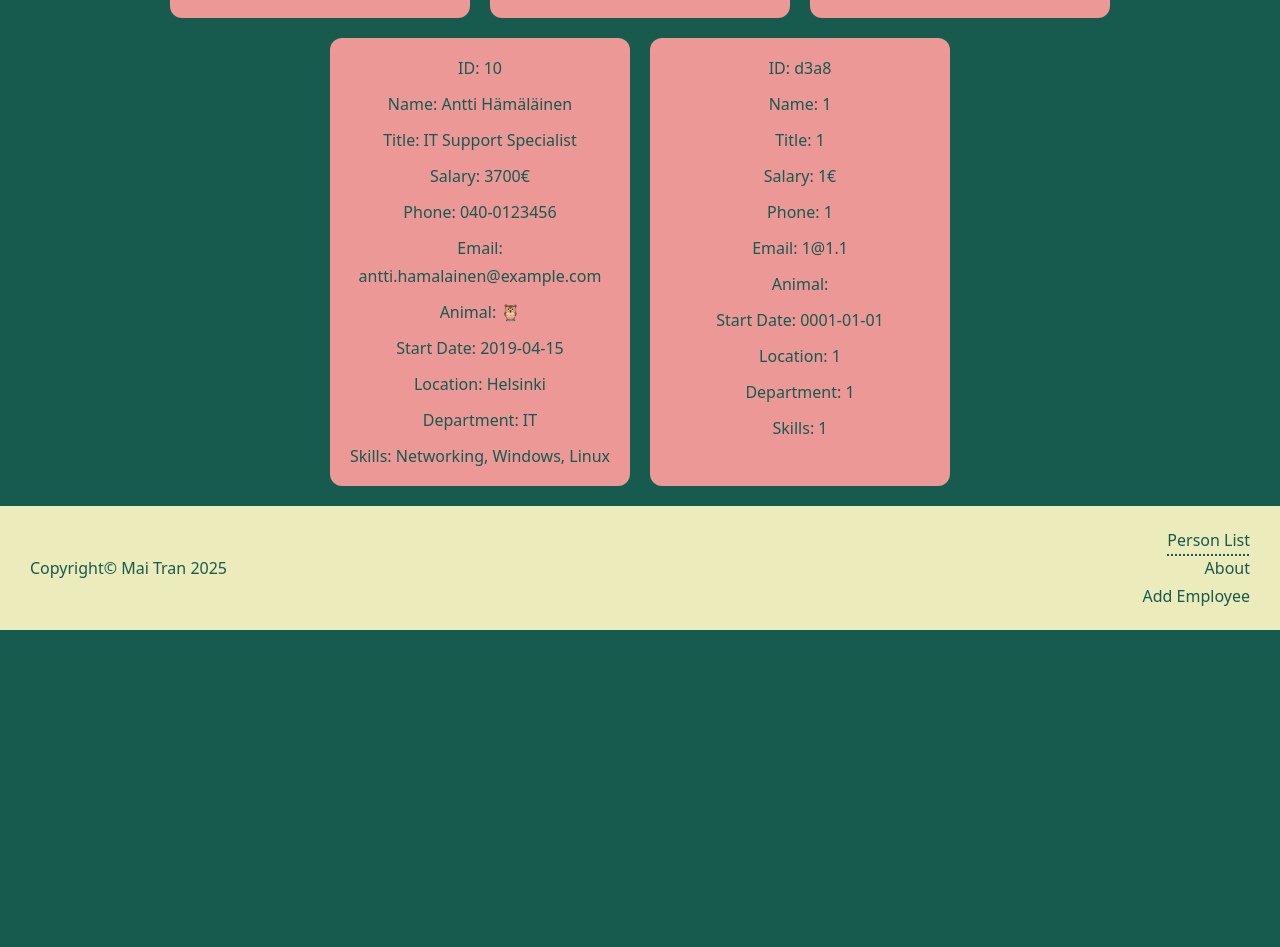
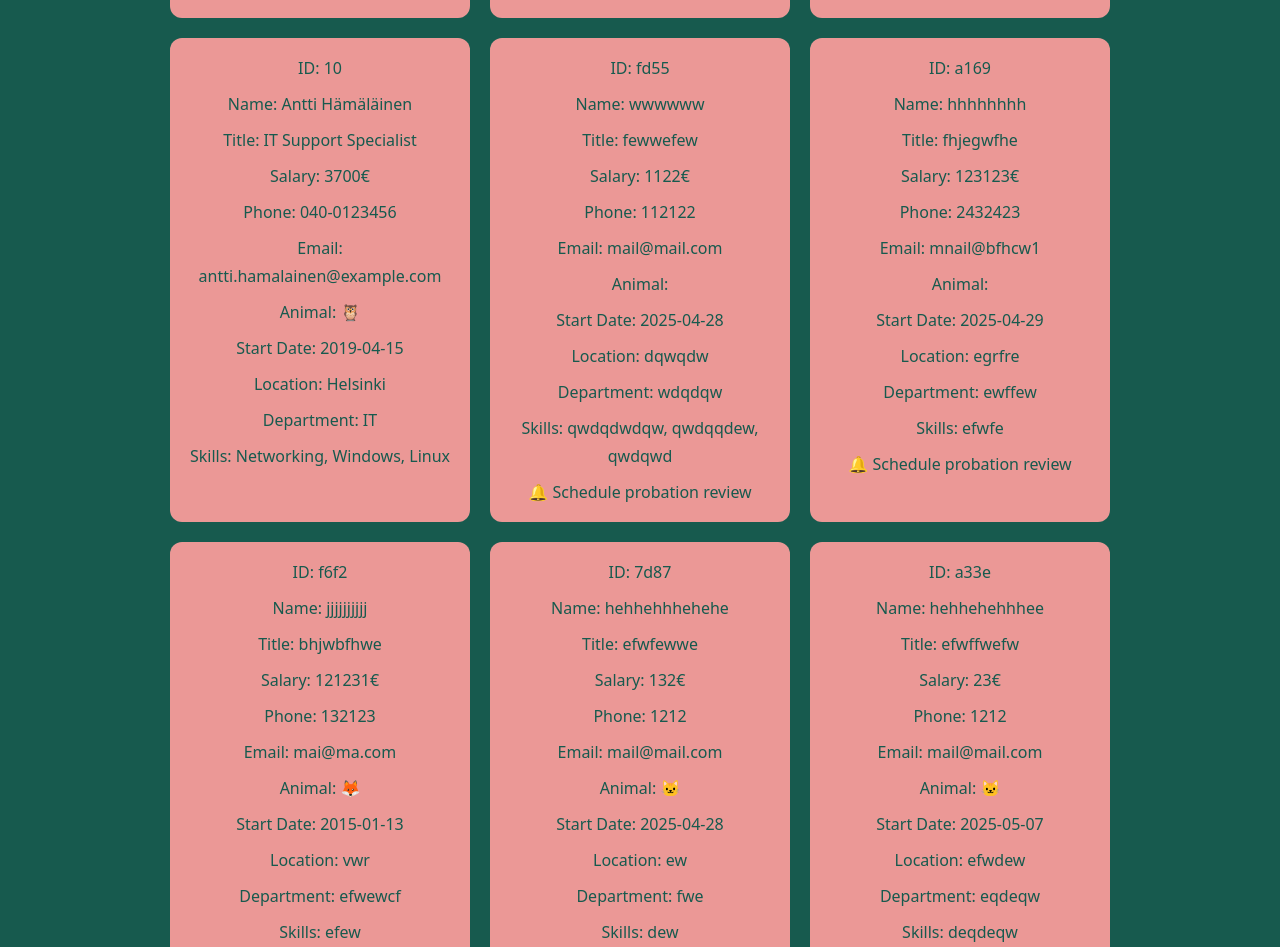
Before and after one commit to MaiTran41/hr_app, a React (Vite) app: page / in a window 1280 px wide. Shown: the part 1725-2672 px from the top of the page. Before the commit the page ends 2355 px from the top, so only its background shows below. Built offline with nearby package versions, Linux system fonts and the light colour scheme; data requests are answered from the project's data file.

Commit message:
add step4 solution, update emojisMap.data

```diff
--- a/db.json
+++ b/db.json
@@ -11,10 +11,7 @@
       "startDate": "2018-04-01",
       "location": "Helsinki",
       "department": "Human Resources",
-      "skills": [
-        "Recruiting",
-        "Communication"
-      ]
+      "skills": ["Recruiting", "Communication"]
     },
     {
       "id": "2",
@@ -27,11 +24,7 @@
       "startDate": "2024-12-15",
       "location": "Tampere",
       "department": "Engineering",
-      "skills": [
-        "JavaScript",
-        "React",
-        "Node.js"
-      ]
+      "skills": ["JavaScript", "React", "Node.js"]
     },
     {
       "id": "3",
@@ -44,11 +37,7 @@
       "startDate": "2020-01-10",
       "location": "Turku",
       "department": "Marketing",
-      "skills": [
-        "Social Media",
-        "Content Creation",
-        "SEO"
-      ]
+      "skills": ["Social Media", "Content Creation", "SEO"]
     },
     {
       "id": "4",
@@ -61,11 +50,7 @@
       "startDate": "2025-01-04",
       "location": "Helsinki",
       "department": "Finance",
-      "skills": [
-        "Financial Modeling",
-        "Data Analysis",
-        "Reporting"
-      ]
+      "skills": ["Financial Modeling", "Data Analysis", "Reporting"]
     },
     {
       "id": "5",
@@ -78,11 +63,7 @@
       "startDate": "2021-03-08",
       "location": "Espoo",
       "department": "Design",
-      "skills": [
-        "UI Design",
-        "Prototyping",
-        "Figma"
-      ]
+      "skills": ["UI Design", "Prototyping", "Figma"]
     },
     {
       "id": "6",
@@ -95,10 +76,7 @@
       "startDate": "2016-11-14",
       "location": "Vantaa",
       "department": "Operations",
-      "skills": [
-        "Project Planning",
-        "Team Leadership"
-      ]
+      "skills": ["Project Planning", "Team Leadership"]
     },
     {
       "id": "7",
@@ -111,10 +89,7 @@
       "startDate": "2022-01-17",
       "location": "Oulu",
       "department": "Customer Service",
-      "skills": [
-        "Problem Solving",
-        "Communication"
-      ]
+      "skills": ["Problem Solving", "Communication"]
     },
     {
       "id": "8",
@@ -127,11 +102,7 @@
       "startDate": "2015-07-03",
       "location": "Tampere",
       "department": "Engineering",
-      "skills": [
-        "Python",
-        "AWS",
-        "System Architecture"
-      ]
+      "skills": ["Python", "AWS", "System Architecture"]
     },
     {
       "id": "9",
@@ -144,11 +115,7 @@
       "startDate": "2020-09-01",
       "location": "Jyväskylä",
       "department": "Sales",
-      "skills": [
-        "Negotiation",
-        "CRM",
-        "Presentation"
-      ]
+      "skills": ["Negotiation", "CRM", "Presentation"]
     },
     {
       "id": "10",
@@ -161,26 +128,98 @@
       "startDate": "2019-04-15",
       "location": "Helsinki",
       "department": "IT",
-      "skills": [
-        "Networking",
-        "Windows",
-        "Linux"
-      ]
+      "skills": ["Networking", "Windows", "Linux"]
     },
     {
-      "id": "d3a8",
-      "name": "1",
-      "title": "1",
-      "salary": "1",
-      "phone": "1",
-      "email": "1@1.1",
-      "animal": "1",
-      "startDate": "0001-01-01",
-      "location": "1",
-      "department": "1",
-      "skills": [
-        "1"
-      ]
+      "id": "fd55",
+      "name": "wwwwww",
+      "title": "fewwefew",
+      "salary": "1122",
+      "phone": "112122",
+      "email": "mail@mail.com",
+      "animal": "qwddqwqw",
+      "startDate": "2025-04-28",
+      "location": "dqwqdw",
+      "department": "wdqdqw",
+      "skills": ["qwdqdwdqw", " qwdqqdew", " qwdqwd"]
+    },
+    {
+      "id": "a169",
+      "name": "hhhhhhhh",
+      "title": "fhjegwfhe",
+      "salary": "123123",
+      "phone": "2432423",
+      "email": "mnail@bfhcw1",
+      "animal": "njgnvjkw",
+      "startDate": "2025-04-29",
+      "location": "egrfre",
+      "department": "ewffew",
+      "skills": ["efwfe"]
+    },
+    {
+      "id": "f6f2",
+      "name": "jjjjjjjjjj",
+      "title": "bhjwbfhwe",
+      "salary": "121231",
+      "phone": "132123",
+      "email": "mai@ma.com",
+      "animal": "fox",
+      "startDate": "2015-01-13",
+      "location": "vwr",
+      "department": "efwewcf",
+      "skills": ["efew"]
+    },
+    {
+      "id": "7d87",
+      "name": "hehhehhhehehe",
+      "title": "efwfewwe",
+      "salary": "132",
+      "phone": "1212",
+      "email": "mail@mail.com",
+      "animal": "cat",
+      "startDate": "2025-04-28",
+      "location": "ew",
+      "department": "fwe",
+      "skills": ["dew"]
+    },
+    {
+      "id": "a33e",
+      "name": "hehhehehhhee",
+      "title": "efwffwefw",
+      "salary": "23",
+      "phone": "1212",
+      "email": "mail@mail.com",
+      "animal": "cat",
+      "startDate": "2025-05-07",
+      "location": "efwdew",
+      "department": "eqdeqw",
+      "skills": ["deqdeqw"]
+    },
+    {
+      "id": "43c3",
+      "name": "test",
+      "title": "frewrerew",
+      "salary": "3212412",
+      "phone": "123123",
+      "email": "mail@mail.com",
+      "animal": "koala",
+      "startDate": "2025-04-29",
+      "location": "efwefw",
+      "department": "efwefw",
+      "skills": ["efwewfwwef"]
+    },
+    {
+      "id": "948d",
+      "name": "TEST2",
+      "title": "erwfffew",
+      "salary": "1122",
+      "phone": "121",
+      "email": "mail@gmail.com",
+      "animal": "dolphin",
+      "startDate": "2025-04-29",
+      "location": "rq",
+      "department": "swde",
+      "skills": ["as"]
     }
   ]
 }
--- a/src/App.jsx
+++ b/src/App.jsx
@@ -1,4 +1,4 @@
-import { createBrowserRouter, RouterProvider } from "react-router-dom";
+import { createBrowserRouter, RouterProvider } from "react-router";
 import "./App.css";
 import PersonList from "./pages/PersonList.jsx";
 import About from "./pages/About.jsx";
@@ -19,7 +19,7 @@ function App() {
   }, []);
 
   const addEmployeeHandler = (newEmployee) => {
-    setEmployeesData((prev) => [...prev, { ...newEmployee, id: Date.now() }]);
+    setEmployeesData((prev) => [...prev, newEmployee]);
   };
 
   const router = createBrowserRouter([
--- a/src/components/Person/PersonCard.jsx
+++ b/src/components/Person/PersonCard.jsx
@@ -40,25 +40,37 @@ const shouldRenderProbationMsg = (startDate) => {
   return isWithinSixMonths(startDate, today);
 };
 
-const PersonCard = (props) => {
+const PersonCard = ({
+  id,
+  name,
+  title,
+  salary,
+  phone,
+  email,
+  animal,
+  startDate,
+  location,
+  department,
+  skills,
+}) => {
   return (
     <div className="person-block">
-      <p>ID: {props.id}</p>
-      <p>Name: {props.name}</p>
-      <p>Title: {props.title}</p>
-      <p>Salary: {props.salary}€</p>
-      <p>Phone: {props.phone}</p>
-      <p>Email: {props.email}</p>
-      <p>Animal: {emojisMap[props.animal.toLowerCase()]}</p>
-      <p>Start Date: {props.startDate}</p>
-      <p>Location: {props.location}</p>
-      <p>Department: {props.department}</p>
-      <p>Skills: {props.skills.join(", ")}</p>
+      <p>ID: {id}</p>
+      <p>Name: {name}</p>
+      <p>Title: {title}</p>
+      <p>Salary: {salary}€</p>
+      <p>Phone: {phone}</p>
+      <p>Email: {email}</p>
+      <p>Animal: {emojisMap[animal.toLowerCase()]}</p>
+      <p>Start Date: {startDate}</p>
+      <p>Location: {location}</p>
+      <p>Department: {department}</p>
+      <p>Skills: {skills.join(", ")}</p>
 
-      {shouldRenderRecognitionMsg(props.startDate) && (
+      {shouldRenderRecognitionMsg(startDate) && (
         <p>🎉 Schedule recognition meeting</p>
       )}
-      {shouldRenderProbationMsg(props.startDate) && (
+      {shouldRenderProbationMsg(startDate) && (
         <p>🔔 Schedule probation review</p>
       )}
     </div>
--- a/src/data/emojisMap.js
+++ b/src/data/emojisMap.js
@@ -2,10 +2,33 @@ export const emojisMap = {
   bear: "🐻",
   butterfly: "🦋",
   cat: "🐱",
+  capybara: "🦫",
+  chicken: "🐔",
+  cow: "🐮",
+  deer: "🦌",
+  dog: "🐶",
   dolphin: "🐬",
   eagle: "🦅",
+  elephant: "🐘",
   fox: "🦊",
+  frog: "🐸",
+  giraffe: "🦒",
+  hamster: "🐹",
+  horse: "🐴",
+  koala: "🐨",
+  lion: "🦁",
+  monkey: "🐵",
+  mouse: "🐭",
+  octopus: "🐙",
   owl: "🦉",
+  panda: "🐼",
+  penguin: "🐧",
+  pig: "🐷",
   rabbit: "🐰",
+  shark: "🦈",
+  tiger: "🐯",
+  trex: "🦖",
+  turtle: "🐢",
   wolf: "🐺",
+  zebra: "🦓",
 };
--- a/src/pages/AddEmployee.jsx
+++ b/src/pages/AddEmployee.jsx
@@ -2,7 +2,7 @@ import Header from "../components/Header/Header";
 import Footer from "../components/Footer/Footer";
 import { useState } from "react";
 import "../components/Person/Person.css";
-import { useNavigate } from "react-router-dom";
+import { useNavigate } from "react-router";
 import axios from "axios";
 
 const AddEmployee = ({ onAddEmployee }) => {
@@ -46,10 +46,8 @@ const AddEmployee = ({ onAddEmployee }) => {
       );
 
       onAddEmployee(res.data);
-    } catch (err) {
-      console.error("Fetch error", err);
-      return;
-    }
+
+      navigate("/");
 
       setFormData({
         name: "",
@@ -63,8 +61,10 @@ const AddEmployee = ({ onAddEmployee }) => {
         department: "",
         skills: [],
       });
-
-    navigate("/");
+    } catch (err) {
+      console.error("Fetch error", err);
+      return;
+    }
   };
 
   return (
--- a/src/pages/PersonList.jsx
+++ b/src/pages/PersonList.jsx
@@ -1,7 +1,6 @@
 import PersonCard from "../components/Person/PersonCard";
 import Header from "../components/Header/Header";
 import Footer from "../components/Footer/Footer";
-import { useLocation } from "react-router";
 import { useEffect, useState } from "react";
 
 const PersonList = ({ employeesData, setEmployeesData }) => {
```
Lines whose indentation alone changed are shown as unchanged.
